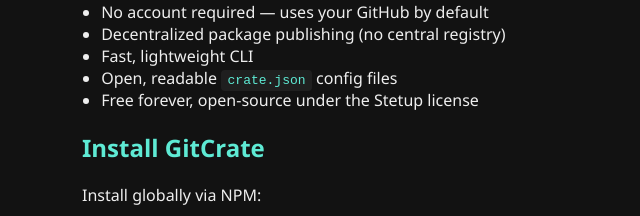
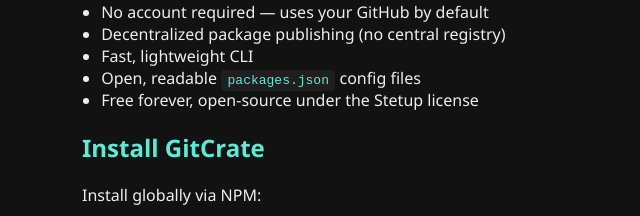
Before and after one commit to jacobrdale/gitcrate, a plain HTML site: page index.html in a window 1280 px wide. Shown: the part 358-574 px from the top of the page, 158-798 px from the left. Drawn offline with Linux system fonts and the light colour scheme.

Commit message:
Update index.html

```diff
--- a/index.html
+++ b/index.html
@@ -98,7 +98,7 @@
         <li>No account required — uses your GitHub by default</li>
         <li>Decentralized package publishing (no central registry)</li>
         <li>Fast, lightweight CLI</li>
-        <li>Open, readable <code>crate.json</code> config files</li>
+        <li>Open, readable <code>packages.json</code> config files</li>
         <li>Free forever, open-source under the Stetup license</li>
       </ul>
     </section>
```
